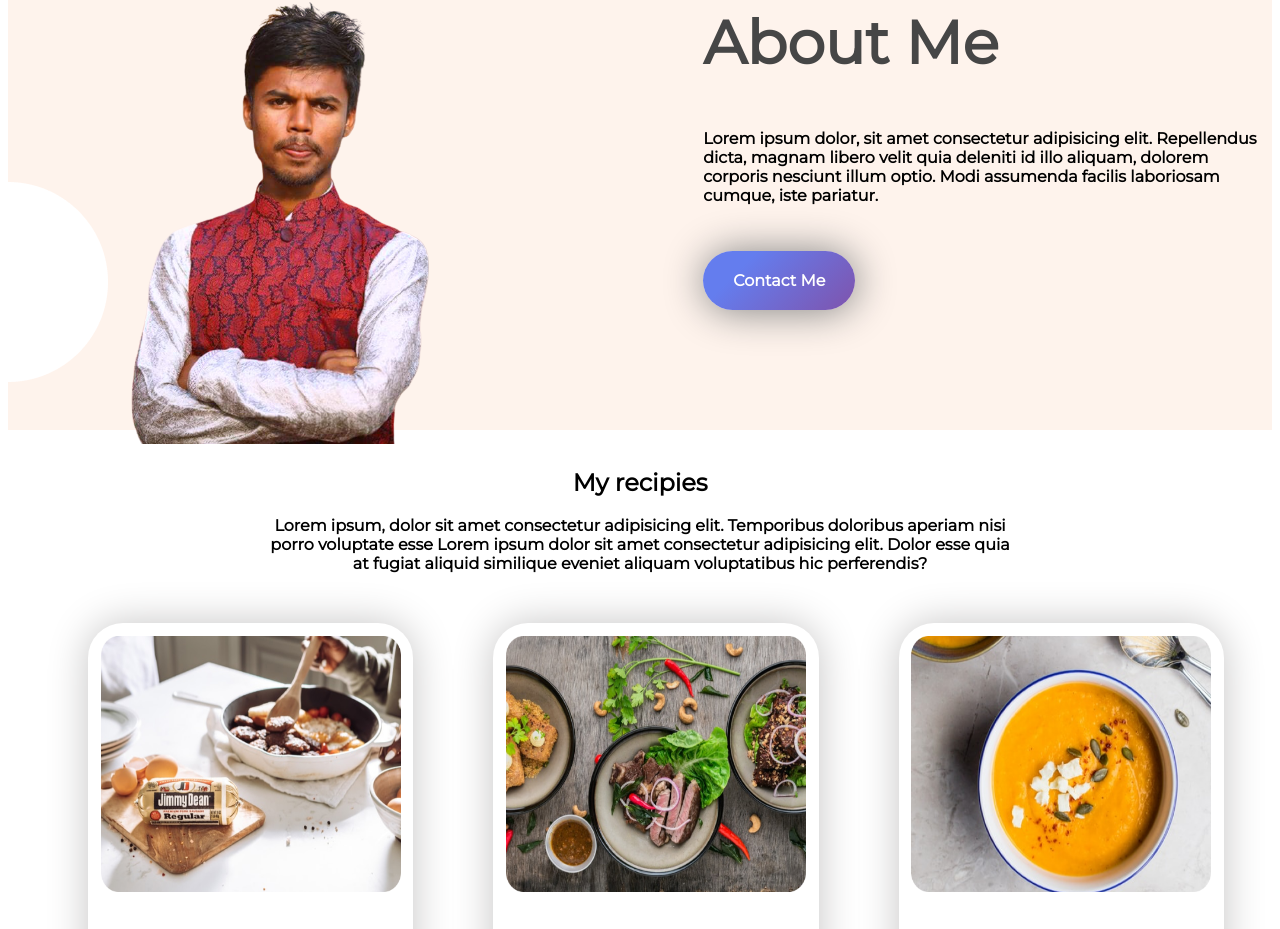
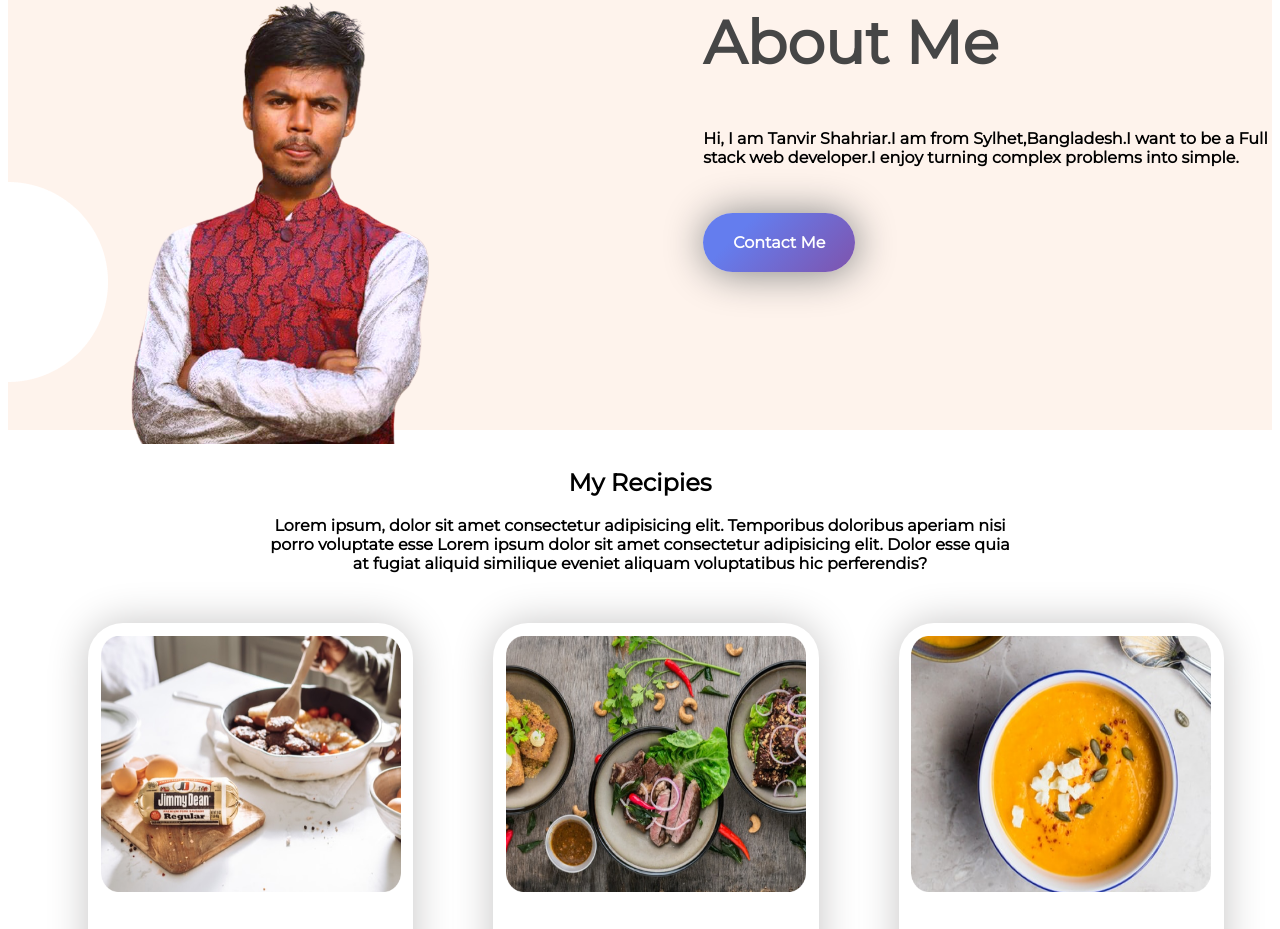
Before and after one commit to Tanvirshahriargit/food-network-system, a plain HTML site: page index.html in a window 1280 px wide. Shown: the part 813-1742 px from the top of the page. Drawn offline with Linux system fonts and the light colour scheme.

Commit message:
about-me

```diff
--- a/index.html
+++ b/index.html
@@ -5,6 +5,7 @@
     <meta http-equiv="X-UA-Compatible" content="IE=edge">
     <meta name="viewport" content="width=device-width, initial-scale=1.0">
     <title>food-network-system</title>
+    <link rel="shortcut icon" href="images/logo-01.png" type="image/x-icon">
     <link rel="stylesheet" href="style.css">
     <link rel="preconnect" href="https://fonts.googleapis.com">
     <link rel="preconnect" href="https://fonts.gstatic.com" crossorigin>
@@ -27,13 +28,13 @@
         </div>
         <div id="about-me" class="half-width">
             <h1>About Me</h1>
-            <p>Lorem ipsum dolor, sit amet consectetur adipisicing elit. Repellendus dicta, magnam libero velit quia deleniti id illo aliquam, dolorem corporis nesciunt illum optio. Modi assumenda facilis laboriosam cumque, iste pariatur.</p>
+            <p>Hi, I am Tanvir Shahriar.I am from Sylhet,Bangladesh.I want to be a Full stack web developer.I enjoy turning complex problems into simple. </p>
             <a target="_blank" class="link-button" href="https://www.linkedin.com/in/tanvir-shahriar-129418181/">Contact Me</a>
         </div>
     </section>
     <section>
         <div class="my-recipe">
-            <h2>My recipies</h2>
+            <h2>My Recipies</h2>
             <p>Lorem ipsum, dolor sit amet consectetur adipisicing elit. Temporibus doloribus aperiam nisi porro voluptate esse Lorem ipsum dolor sit amet consectetur adipisicing elit. Dolor esse quia at fugiat aliquid similique eveniet aliquam voluptatibus hic perferendis?</p>
         </div>
         <div class="flexiable">
```
Also changed, not shown: images/logo-01.png (added).
